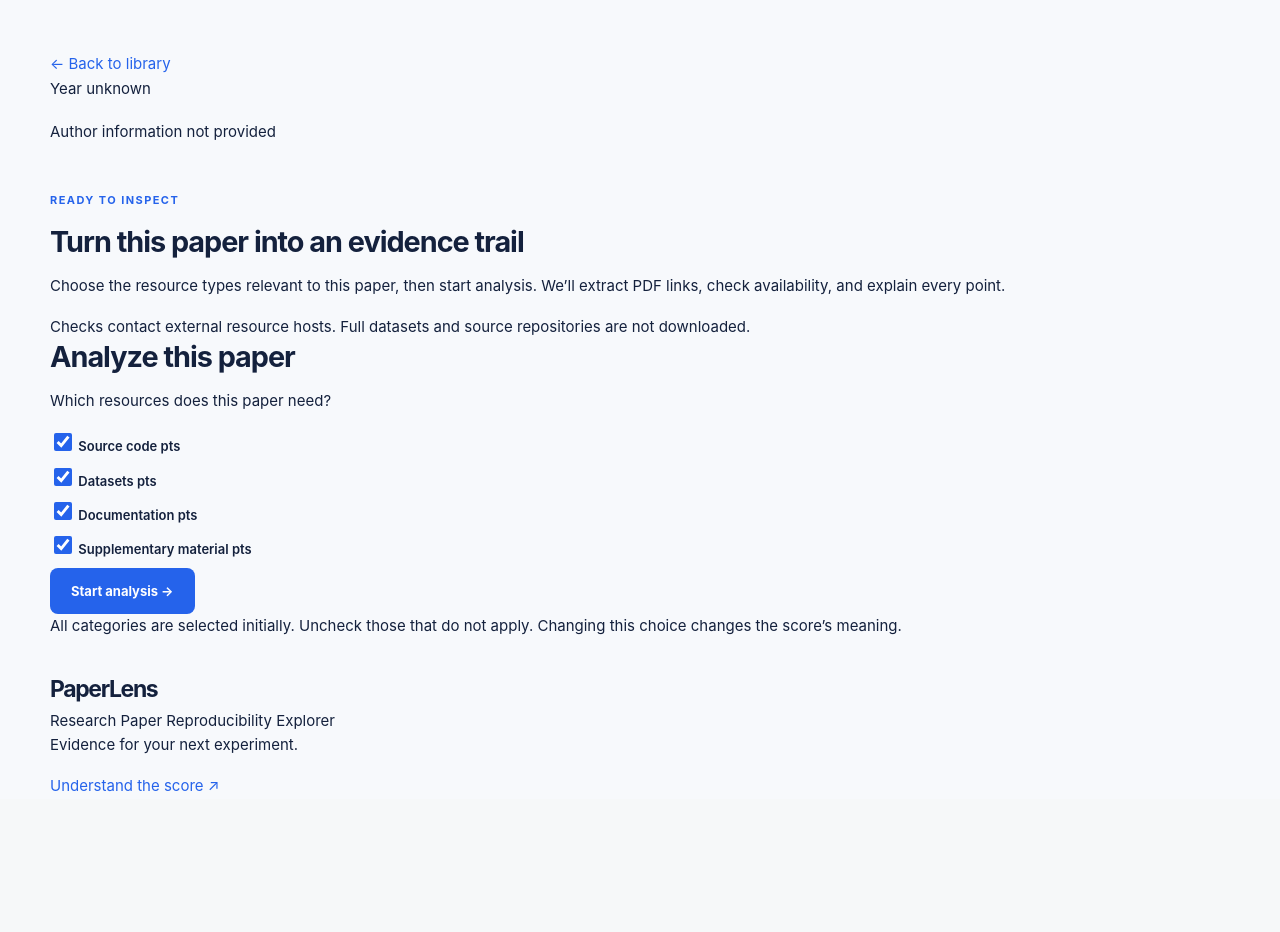
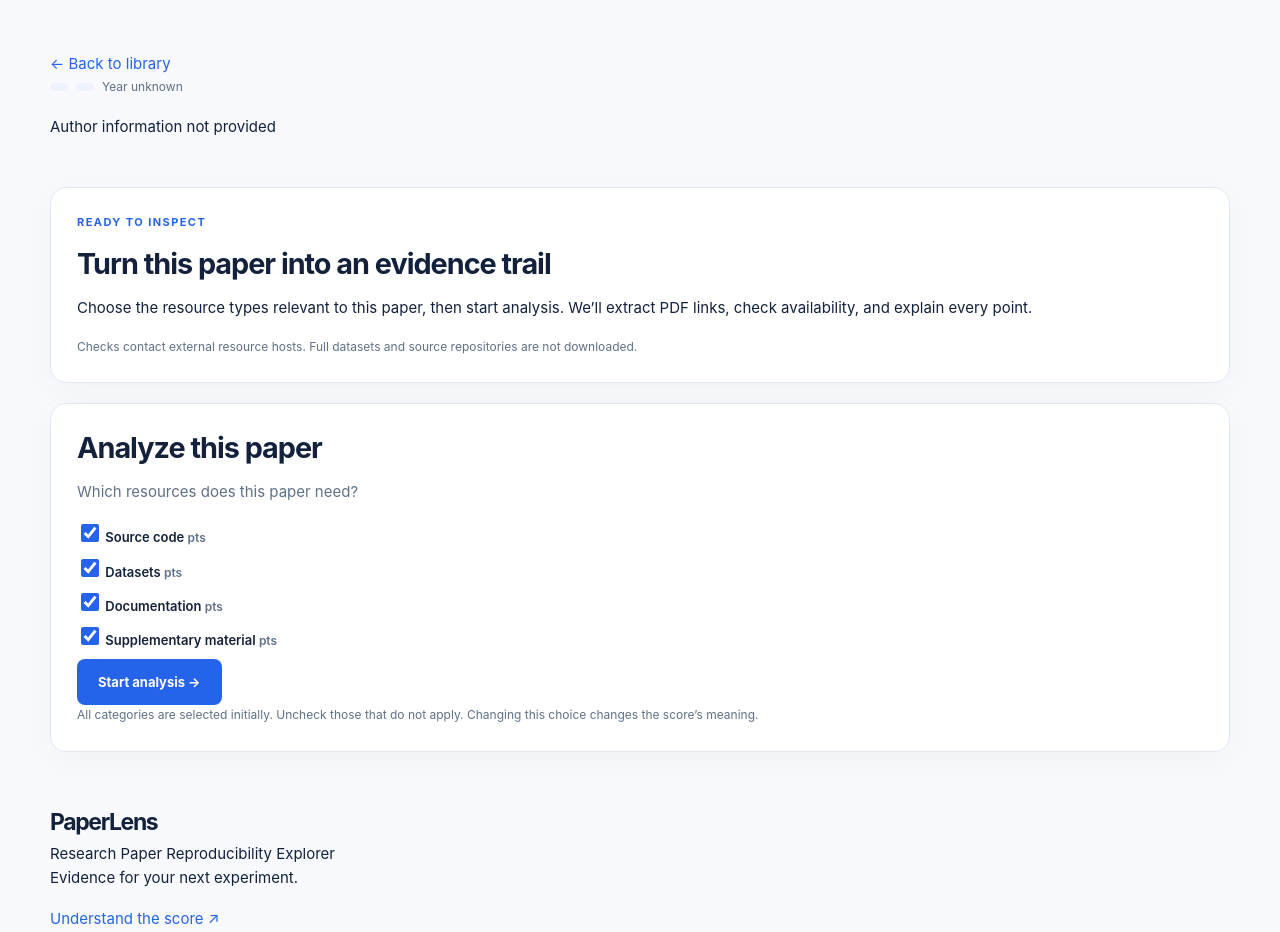
Before and after one commit to jatinmeenaa/research-paper-reproducibility, a Python web app: template templates/paper.html in a window 1280 px wide. Shown: the part 85-1017 px from the top of the page. Before the commit the page ends 877 px from the top, so only its background shows below. Run offline with Jinja, Linux system fonts and the light colour scheme; the template is opened without the code that fills it, so the values that code supplies are empty.

Commit message:
PDF upload form styling is added

```diff
--- a/static/css/style.css
+++ b/static/css/style.css
@@ -530,3 +530,93 @@ small {
 .feature-card h3 {
     font-size: 19px;
 }
+
+/* PDF upload form */
+.upload-section {
+    display: grid;
+    grid-template-columns: 1fr 1.15fr;
+    gap: 70px;
+    align-items: center;
+    padding-block: 44px;
+}
+
+.upload-section h2 {
+    font-size: 32px;
+}
+
+.panel {
+    padding: 26px;
+    background: #fff;
+    border: 1px solid var(--line);
+    border-radius: var(--radius);
+    box-shadow: var(--shadow);
+    min-width: 0;
+    margin-bottom: 20px;
+}
+
+.upload-form input {
+    margin-bottom: 8px;
+}
+
+.upload-form>.meta {
+    display: block;
+    margin-bottom: 18px;
+}
+
+.form-columns {
+    display: grid;
+    grid-template-columns: 1fr 1fr;
+    gap: 16px;
+}
+
+.upload-form .button {
+    width: 100%;
+    margin-top: 10px;
+}
+
+.optional {
+    font-weight: 400;
+    color: var(--muted);
+}
+
+.inline-stats {
+    display: flex;
+    flex-wrap: wrap;
+    gap: 24px;
+    margin-top: 25px;
+    font-size: 12px;
+    color: var(--muted);
+}
+
+.inline-stats strong {
+    font-size: 22px;
+    color: var(--ink);
+    margin-right: 5px;
+}
+
+.meta {
+    font-size: 12px;
+    color: var(--muted);
+}
+
+.muted {
+    color: var(--muted);
+}
+
+.tag-row {
+    display: flex;
+    flex-wrap: wrap;
+    align-items: center;
+    gap: 8px;
+}
+
+.tag {
+    display: inline-flex;
+    padding: 4px 9px;
+    border-radius: 5px;
+    background: #eef3ff;
+    font-size: 11px;
+    font-weight: 650;
+    color: #42618f;
+    line-height: 1.5;
+}
```
